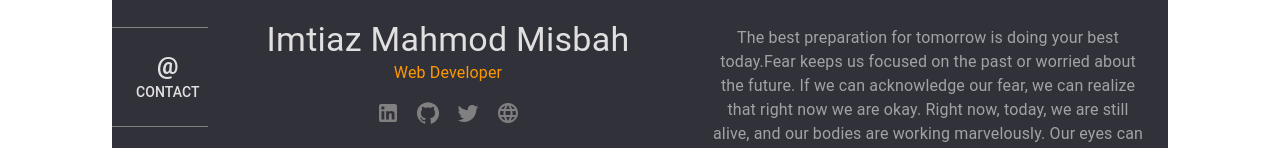
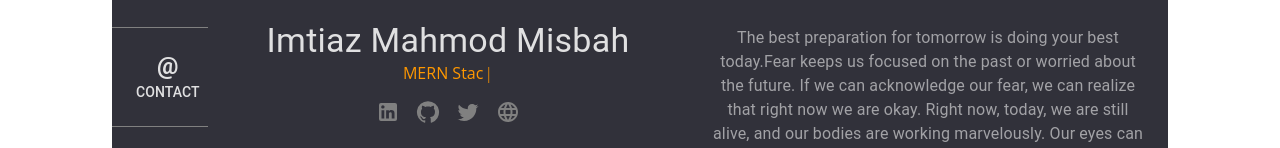
Before and after one commit to ImtiazMahmod/portfolio, a React (Create React App) app: page / in a window 1280 px wide. Shown: the part 516-664 px from the top of the page. Built offline with nearby package versions, Linux system fonts and the light colour scheme.

Commit message:
typewritter

```diff
--- a/package.json
+++ b/package.json
@@ -20,6 +20,7 @@
     "react-dom": "^17.0.2",
     "react-router-dom": "^6.0.2",
     "react-scripts": "4.0.3",
+    "typewriter-effect": "^2.18.2",
     "web-vitals": "^1.0.1"
   },
   "scripts": {
--- a/src/Pages/Shared/Me.js
+++ b/src/Pages/Shared/Me.js
@@ -11,6 +11,7 @@ import { saveAs } from "file-saver";
 import React from "react";
 import { useNavigate } from "react-router-dom";
 import { makeStyles } from "@mui/styles";
+import Typewriter from "typewriter-effect";
 
 const Me = () => {
   const windowWidth = window.screen.width;
@@ -76,7 +77,18 @@ const Me = () => {
       </Box>
       <Box data-aos="fade-up" sx={{ mt: 3 }}>
         <Typography variant="h4">Imtiaz Mahmod Misbah</Typography>
-        <Typography color="#FF9800">Web Developer</Typography>
+
+        <Box sx={{ color: "#FF9800" }}>
+          {" "}
+          <Typewriter
+            options={{
+              strings: ["Web Developer", "MERN Stack Developer"],
+              autoStart: true,
+              loop: true,
+              delay: 100,
+            }}
+          />
+        </Box>
         <Box sx={{ mb: 10 }}>
           {" "}
           <a
```
Also changed, not shown: 1 other file (tests, documents, lock files or other folders).
